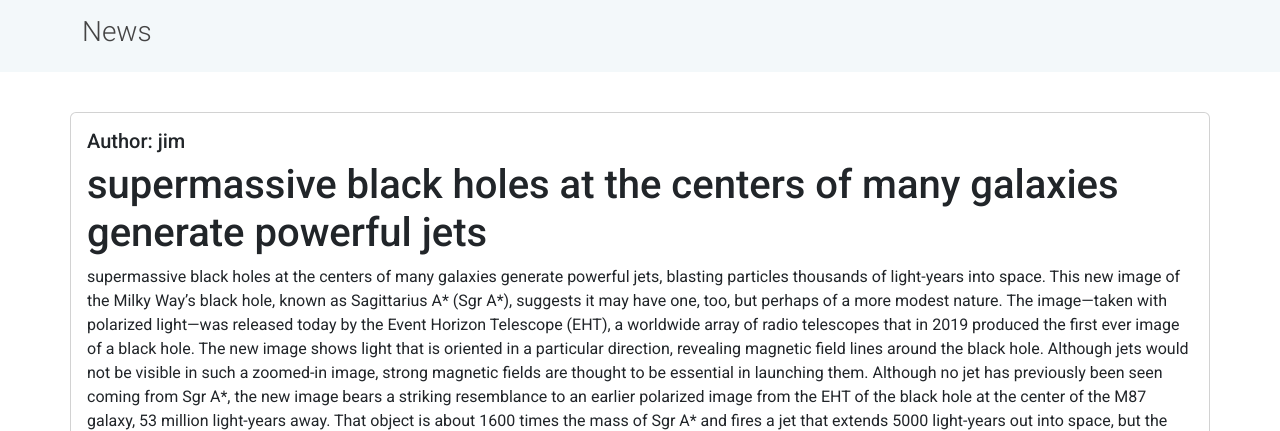
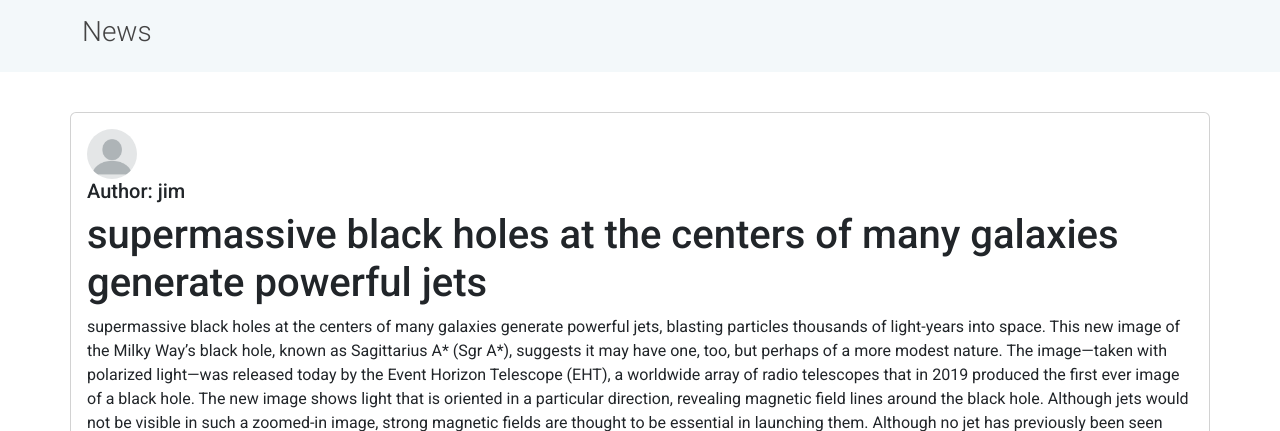
Before and after one commit to Alexus91/OPENSCROLL, a Flask app: page /blog in a window 1280 px wide. Shown: the part 80-511 px from the top of the page. Run offline with Flask 3, Linux system fonts and the light colour scheme; some libraries are stand-ins or nearby versions.

Commit message:
adding a standard avatar in the blog temp

```diff
--- a/webapp/templates/blog.html
+++ b/webapp/templates/blog.html
@@ -93,6 +93,16 @@
                                 <div class="card" width="90px">
                                     <div class="card-body">
                                         <!-- Display the public post content -->
+                                        <div class="author-info">
+                                            <img src="{{ url_for('static', filename='img/default_avatar.png') }}" alt="Default Avatar" class="rounded-circle avatar-sm">
+                                        </div>
+                                        <style>
+                                            .avatar-sm {
+                                                width: 50px;
+                                                height: 50px;
+                                            }
+                                        </style>
+
                                         <h5>Author: {{ authors[post.id] }}</h5>
                                         <h1>{{ post.title }}</h1>
                                         <p style="font-family: 'Roboto', Helvetica">
```
Also changed, not shown: instance/database.db.
